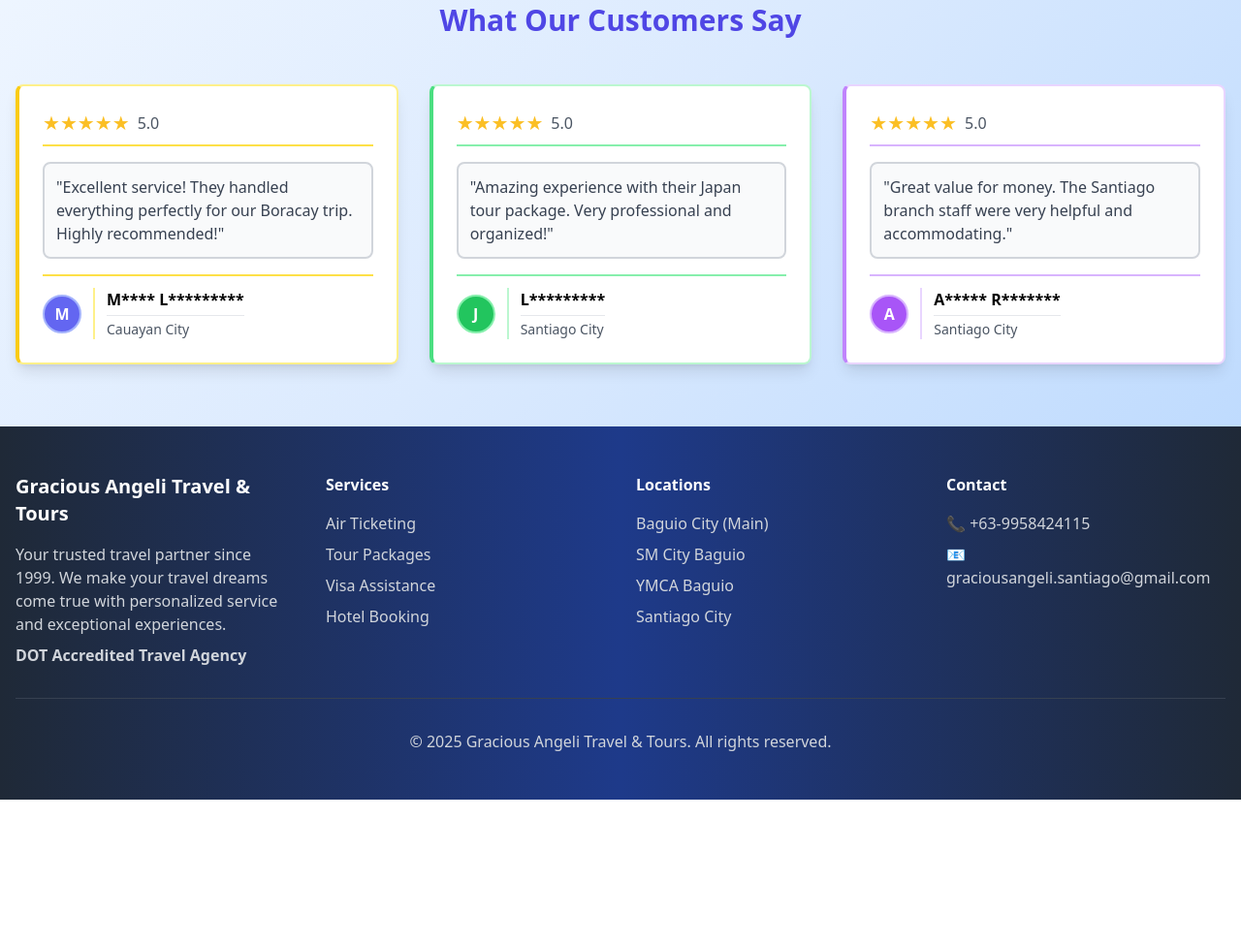
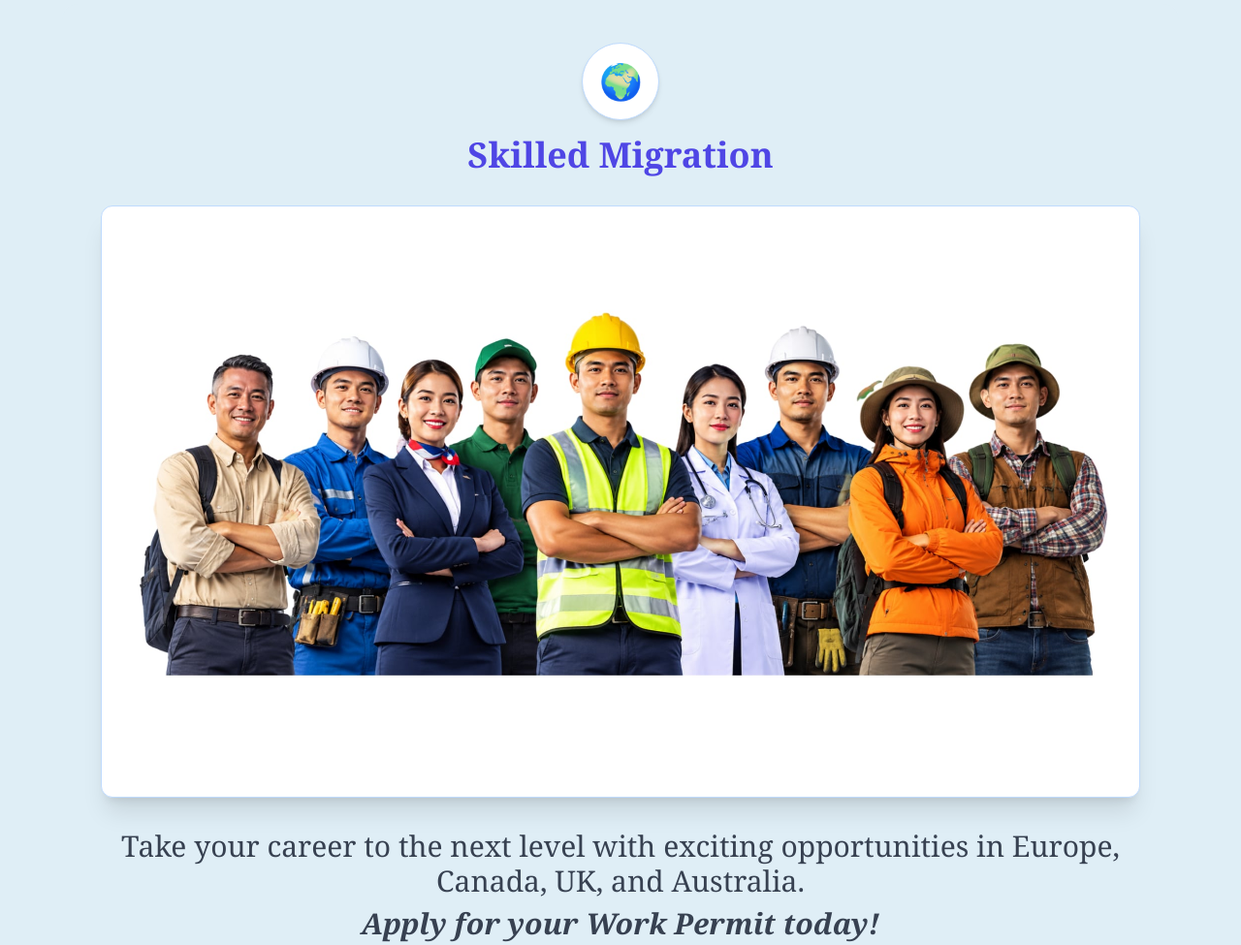
Before and after one commit to GraciousAngeli/gatt-main, a plain HTML site: page index.html in a window 1280 px wide. Shown: the part 2851-3826 px from the top of the page at 97% size. Before the commit the page ends 3676 px from the top, so only its background shows below. Drawn offline with nearby package versions, Linux system fonts and the light colour scheme.

Commit message:
added a footer and home wallpaper

```diff
--- a/index.html
+++ b/index.html
@@ -317,6 +317,27 @@
                             📚 View All Services
                         </button>
                     </div>
+                </div>
+            </div>
+        </section>
+
+        <!-- Skilled Migration Banner -->
+        <section class="py-16 bg-[#dfeef6] border-y border-blue-200">
+            <div class="max-w-7xl mx-auto px-4">
+                <div class="mx-auto max-w-6xl rounded-2xl bg-[#dfeef6] p-6 md:p-8 lg:p-10">
+                    <div class="flex justify-center mb-4">
+                        <div class="flex items-center justify-center w-20 h-20 rounded-full bg-white shadow-md border border-blue-200">
+                            <span class="text-4xl">🌍</span>
+                        </div>
+                    </div>
+                    <h3 class="text-4xl font-bold text-center mb-8 text-indigo-600" style="font-family: 'Georgia', 'Times New Roman', serif;">Skilled Migration</h3>
+                    <div class="flex justify-center">
+                        <img src="assets/GATT WEBSITE UPDATES/HOME/people.jpg" alt="Skilled migration professionals" class="w-full max-w-6xl object-contain rounded-xl shadow-xl border border-blue-200 bg-white p-2">
+                    </div>
+                    <p class="mt-8 text-center text-2xl md:text-3xl text-gray-700 leading-relaxed" style="font-family: 'Georgia', 'Times New Roman', serif;">
+                        Take your career to the next level with exciting opportunities in Europe, Canada, UK, and Australia.<br>
+                        <span class="inline-block mt-2 font-bold italic" style="font-family: 'Georgia', 'Times New Roman', serif;">Apply for your Work Permit today!</span>
+                    </p>
                 </div>
             </div>
         </section>
```
